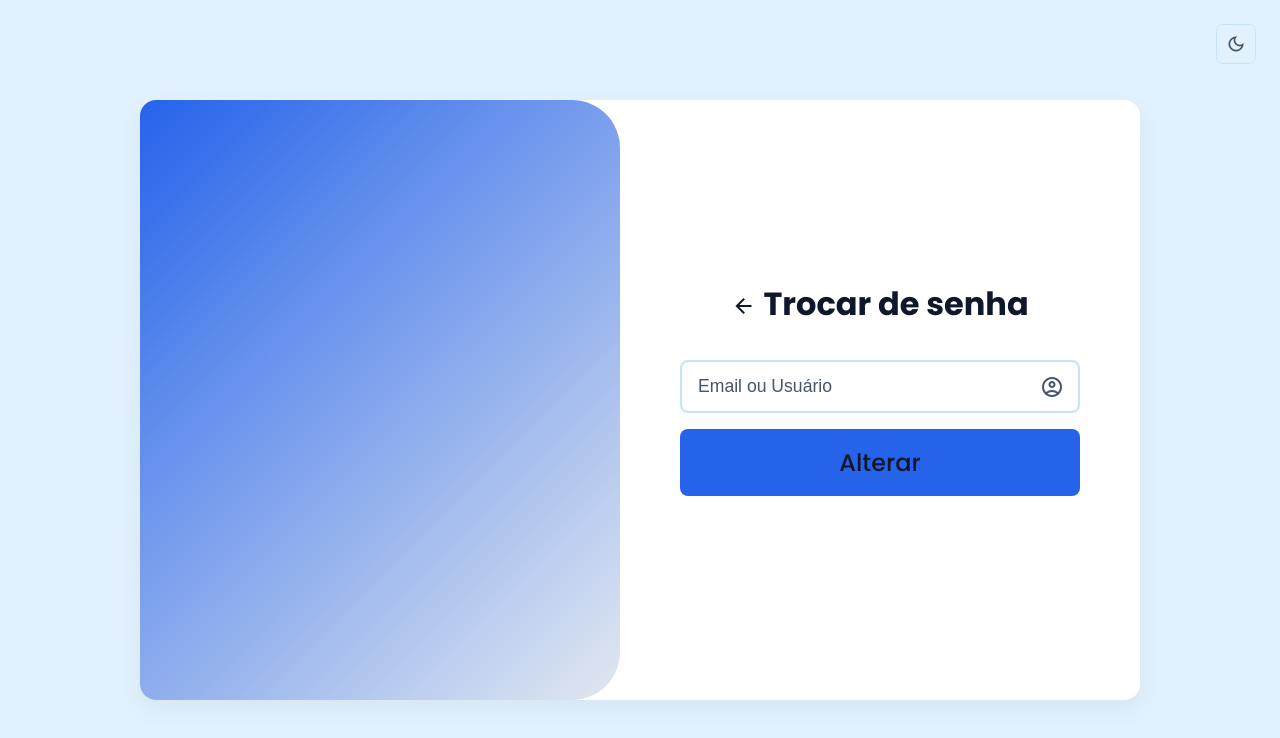
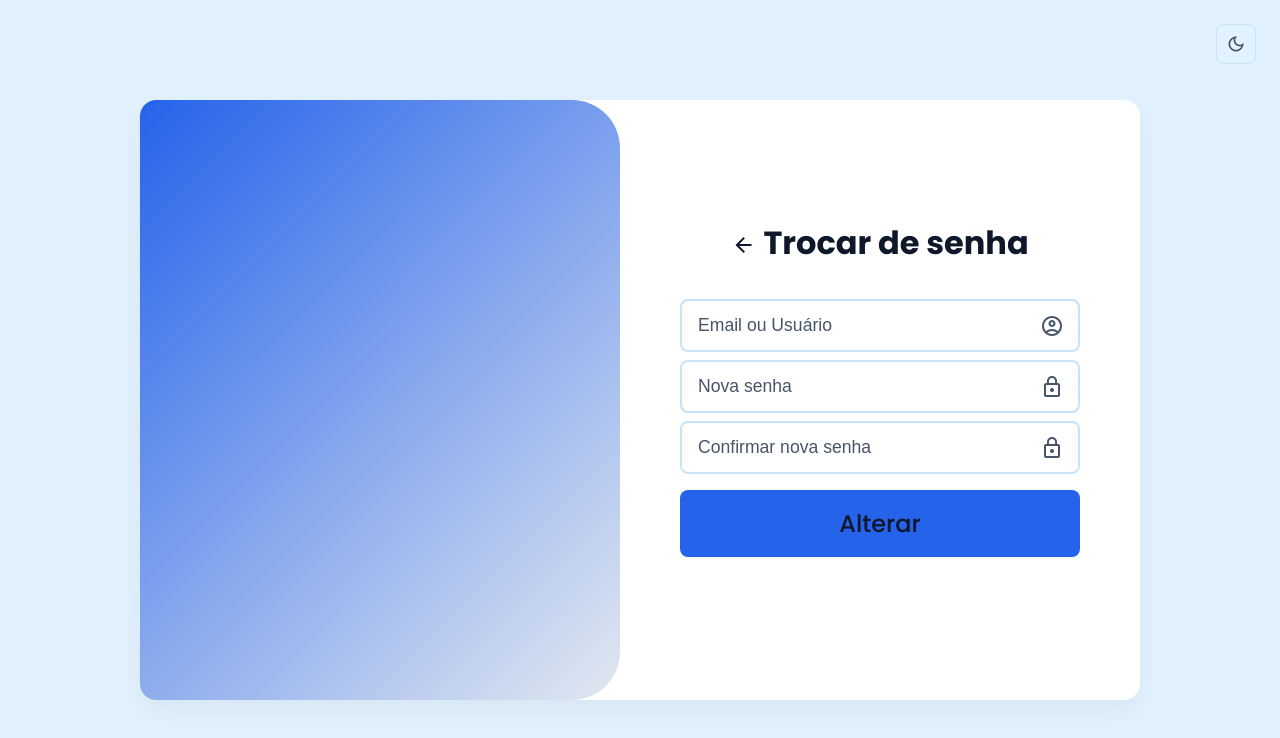
Before and after one commit to nuvim/SCLM-frontend, a React (Vite) app: page /esqueceu-senha in a window 1280 px wide. Shown: the top 738 px of the page. Built offline with nearby package versions, Linux system fonts and the light colour scheme.

Commit message:
pequenos ajustes nos pop-up e na tela de esqueceu senha

```diff
--- a/src/paginas/Login/Cadastro.jsx
+++ b/src/paginas/Login/Cadastro.jsx
@@ -18,6 +18,7 @@ export default function Cadastro() {
   const tratarSubmit = async (e) => {
     e.preventDefault();
     if (!nome) { toast('Nome obrigatório', { icon: '⚠️' }); return; }
+    if (!email.includes('@gmail.com')) { toast.error('Email inválido'); return; }
     if (!email) { toast('Email obrigatório', { icon: '⚠️' }); return; }
     if (!senha) { toast('Senha obrigatório', { icon: '⚠️' }); return; }
     if (senha !== confirmarSenha) { toast('As senhas não coincidem', { icon: '⚠️' }); return; }
@@ -53,18 +54,16 @@ export default function Cadastro() {
                 placeholder="Nome"
                 value={nome}
                 onChange={(e) => setNome(e.target.value)}
-                required
               />
             </div>
 
             <div className="form-grupo">
               <input
-                type="email"
+                type="text"
                 id="email"
                 placeholder="Email"
                 value={email}
                 onChange={(e) => setEmail(e.target.value)}
-                required
               />
               <span className="material-icons-outlined">account_circle</span>
             </div>
@@ -76,7 +75,6 @@ export default function Cadastro() {
                 placeholder="Senha"
                 value={senha}
                 onChange={(e) => setSenha(e.target.value)}
-                required
               />
               <span className="material-icons">lock_outline</span>
             </div>
@@ -88,7 +86,6 @@ export default function Cadastro() {
                 placeholder="Confirmar senha"
                 value={confirmarSenha}
                 onChange={(e) => setConfirmarSenha(e.target.value)}
-                required
               />
               <span className="material-icons">lock_outline</span>
             </div>
--- a/src/paginas/Login/EsqueceuSenha.jsx
+++ b/src/paginas/Login/EsqueceuSenha.jsx
@@ -7,12 +7,16 @@ import '../Login/Login.css';
 export default function EsqueceuSenha() {
   const [email, setEmail] = useState('');
   const [carregando, setCarregando] = useState(false);
+  const [novaSenha, setNovaSenha] = useState('');
+  const [confirmarSenha, setConfirmarSenha] = useState('');
 
   const navegar = useNavigate();
 
   const tratarSubmit = async (e) => {
     e.preventDefault();
     if (!email) { toast('Email obrigatório', { icon: '⚠️' }); return; }
+    if (!novaSenha) { toast('Nova senha obrigatória', { icon: '⚠️' }); return; }
+    if (novaSenha !== confirmarSenha) { toast('As senhas não coincidem', { icon: '⚠️' }); return; }
     setCarregando(true);
 
     // >>> BACKEND: trocar por POST /api/auth/esqueceu-senha <
@@ -47,9 +51,28 @@ export default function EsqueceuSenha() {
                 placeholder="Email ou Usuário"
                 value={email}
                 onChange={(e) => setEmail(e.target.value)}
-                required
               />
               <span className="material-icons-outlined">account_circle</span>
+            </div>
+
+            <div className="form-grupo">
+              <input
+                type="password"
+                placeholder="Nova senha"
+                value={novaSenha}
+                onChange={(e) => setNovaSenha(e.target.value)}
+              />
+              <span className="material-icons">lock_outline</span>
+            </div>
+
+            <div className="form-grupo">
+              <input
+                type="password"
+                placeholder="Confirmar nova senha"
+                value={confirmarSenha}
+                onChange={(e) => setConfirmarSenha(e.target.value)}
+              />
+              <span className="material-icons">lock_outline</span>
             </div>
 
             <button type="submit" className="btn-primario" disabled={carregando}>
--- a/src/paginas/Login/Login.jsx
+++ b/src/paginas/Login/Login.jsx
@@ -1,5 +1,6 @@
 import { useState, useContext } from 'react';
 import { useNavigate } from 'react-router-dom';
+import toast from 'react-hot-toast';
 import { ContextoAutenticacao } from '../../contextos/ContextoAutenticacao';
 import BotaoTema from '../../componentes/BotaoTema/BotaoTema';
 import './Login.css';
@@ -15,6 +16,11 @@ export default function Login() {
   // lida com o envio do formulario
   const tratarSubmit = async (e) => {
     e.preventDefault();
+
+    if (!email) { toast('Email obrigatório', { icon: '⚠️' }); return; }
+    if (!email.includes('@gmail.com')) { toast.error('Email inválido'); return; }
+    if (!senha) { toast('Senha obrigatória', { icon: '⚠️' }); return; }
+
     setCarregando(true);
 
     // >>> BACKEND: trocar por POST /api/auth/login <<<
@@ -45,12 +51,11 @@ export default function Login() {
 
             <div className="form-grupo">
               <input
-                type="email"
+                type="text"
                 id="email"
                 placeholder="Email"
                 value={email}
                 onChange={(e) => setEmail(e.target.value)}
-                required
               />
               <span className="material-icons-outlined">account_circle</span>
             </div>
@@ -62,7 +67,6 @@ export default function Login() {
                 placeholder="Senha"
                 value={senha}
                 onChange={(e) => setSenha(e.target.value)}
-                required
               />
               <span className="material-icons">lock_outline</span>
             </div>
```
